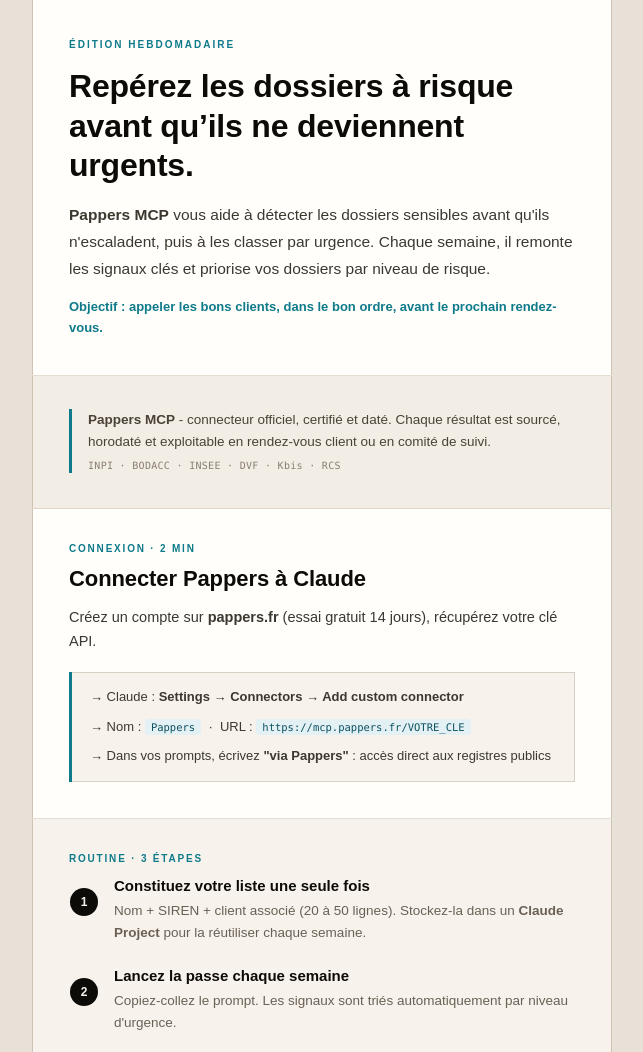
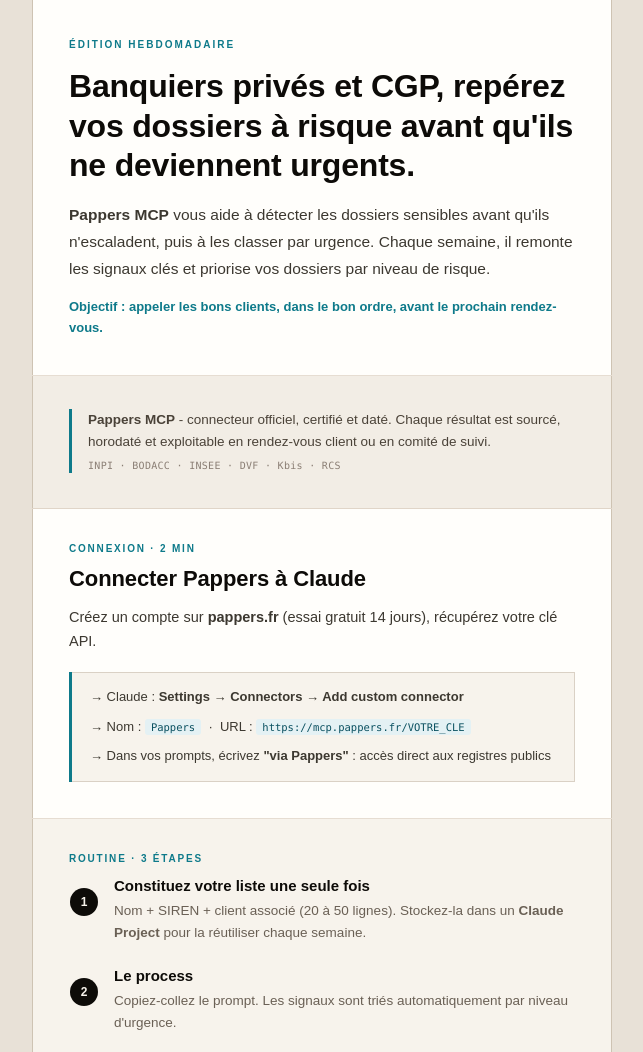
Before and after one commit to mathisbaala/charlie-newsletter, a website: page index.html in a window 1280 px wide. Shown: the part 199-1251 px from the top of the page, without its empty margins (318-961 px from the left). Drawn offline with Linux system fonts and the light colour scheme.

Commit message:
Update newsletter hook copy and process step title

```diff
--- a/index.html
+++ b/index.html
@@ -356,7 +356,7 @@
           <tr>
             <td class="section-paper pad-x pad-hook" style="border-bottom:1px solid #E6DDD2;">
               <p class="kicker">Édition hebdomadaire</p>
-              <p class="title">Repérez les dossiers à risque avant qu’ils ne deviennent urgents.</p>
+              <p class="title">Banquiers privés et CGP, repérez vos dossiers à risque avant qu'ils ne deviennent urgents.</p>
               <p class="body-text"><strong>Pappers MCP</strong> vous aide à détecter les dossiers sensibles avant qu'ils n'escaladent, puis à les classer par urgence. Chaque semaine, il remonte les signaux clés et priorise vos dossiers par niveau de risque.</p>
               <p class="proof">Objectif : appeler les bons clients, dans le bon ordre, avant le prochain rendez-vous.</p>
             </td>
@@ -400,7 +400,7 @@
                 <tr class="step-row">
                   <td width="42" valign="top"><p class="step-num">2</p></td>
                   <td valign="top">
-                    <p class="step-title">Lancez la passe chaque semaine</p>
+                    <p class="step-title">Le process</p>
                     <p class="step-text">Copiez-collez le prompt. Les signaux sont triés automatiquement par niveau d'urgence.</p>
                   </td>
                 </tr>
```
